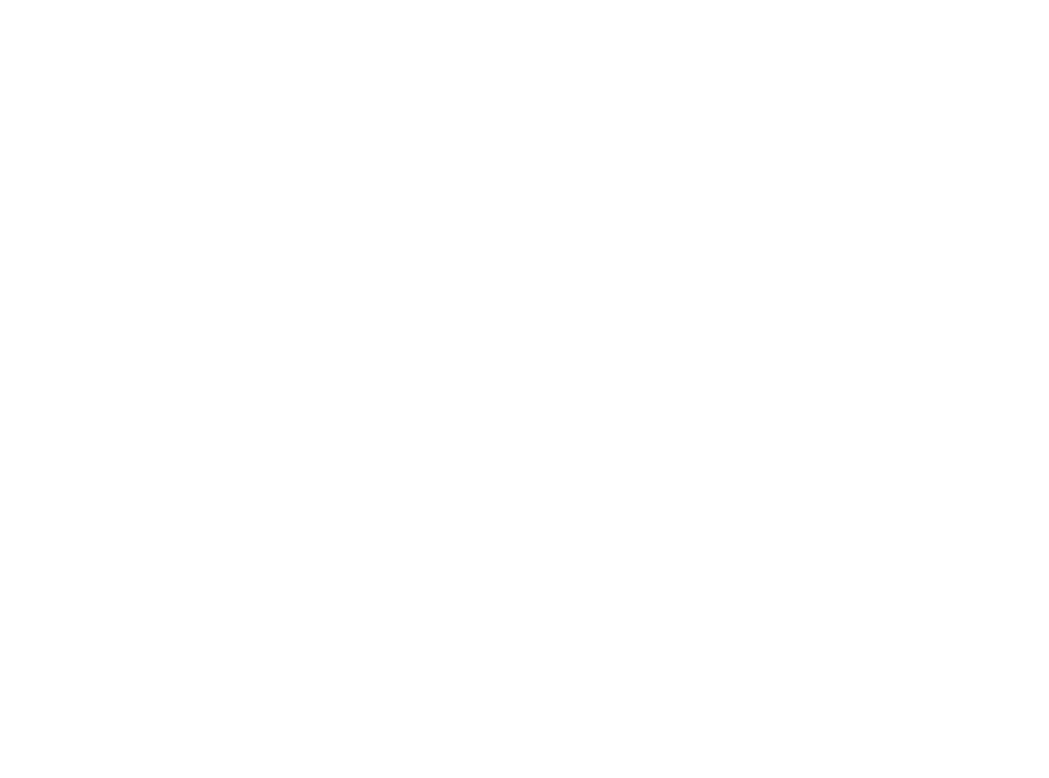
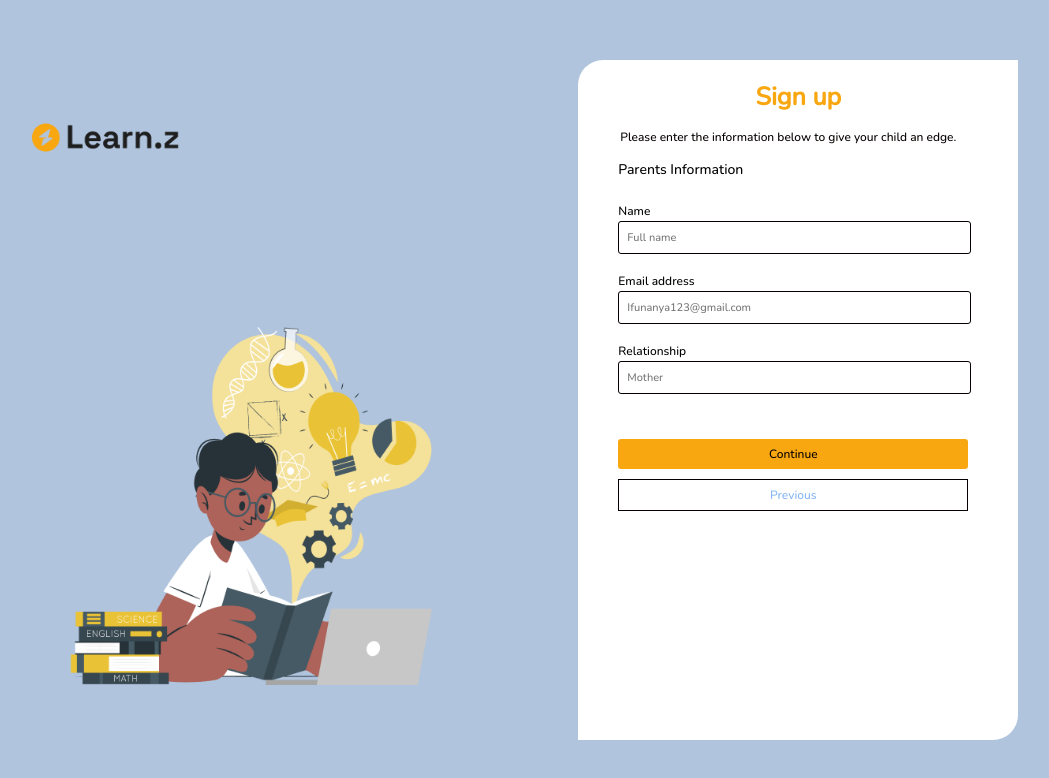
Before and after one commit to learnable-2022/LMS-YC-2-FE, a React (Vite) app: page /signup in a window 1280 px wide. Shown: the top 778 px of the page, without its empty margins (115-1164 px from the left). Built offline with nearby package versions, Linux system fonts and the light colour scheme.

Commit message:
Built and designed the sign up screen one

```diff
--- a/src/pages/SignUp/SignUp.jsx
+++ b/src/pages/SignUp/SignUp.jsx
@@ -1,8 +1,47 @@
+import React from 'react';
+import styles from './signup.module.css'
+import {Logo, FormImg} from '../../assets';
+
+
 function SignUp() {
     return (
-        <div>
-
+        <div className= {styles.mainBody}>
+        <div className= {styles.mainContainer}>
+          <div className= {styles.imageArea}>
+            <img src={Logo} alt="Logo Image" className= {styles.logoImage} />
+            <img src={FormImg} alt="Log in Image"  className= {styles.loginImage} />
+          </div>
+          <div className= {styles.formArea}>
+            <div className= {styles.formContainer}>
+              <h2 className = {styles.h2}>Sign up</h2>
+              <h4 className = {styles.h4}>Please enter the information below to give your child an edge.</h4>
+              <p className= {styles.formTitle}>Parents Information</p>
+              <form className = {styles.form}>
+              <div>
+                <label>Name</label>
+                <input type="text" id="name" placeholder='Full name' required/>
+              </div>
+                <div>
+                  <label>Email address</label>
+                  <input type="text" id="email" placeholder='Ifunanya123@gmail.com' required/>
+                </div>
+                <div>
+                <label>Relationship</label>
+                  <input type="text" id="relationship" placeholder='Mother' required/>
+                </div>
+              </form>
+              <div>
+                <button type="submit" className= {styles.continue}>
+                  Continue
+                </button>
+                <button className= {styles.previous}>
+                  Previous
+                </button>
+              </div>
+            </div>
+          </div>
         </div>
+      </div>
     )
 }
 
--- a/src/pages/SignUp/signup.module.css
+++ b/src/pages/SignUp/signup.module.css
@@ -0,0 +1,114 @@
+.mainBody {
+    background-color: #b0c4dd;
+    overflow-x: hidden;
+    }
+
+    .mainContainer {
+      display: flex;
+      flex-direction: row;
+      justify-content: space-evenly;
+    }
+
+    .imageArea {
+      max-width: 40%;
+      display: flex;
+      flex-direction: column;
+      right: 50px;
+      justify-content: space-evenly;
+    }
+
+    .logoImage {
+      width: 160px;
+      height: auto;
+    }
+
+  .loginImage {
+      width: 400px;
+      height: auto;
+      left: 57px;
+      top: 57px;
+    }
+
+    .formArea {
+      max-width: 60%;
+      display: flex;
+      right: 50px;
+      justify-content: center;
+      align-items: center;
+      height: 100vh;
+    }
+
+    .formContainer {
+      width: 400px;
+      height: 80vh;
+      padding: 20px;
+      top: 57px;
+      background-color: #fff;
+      border-radius: 25px 0;
+    }
+
+    .formTitle {
+      margin-left: 20px;
+      font-size: 14px;
+    }
+
+    .form {
+      display: flex;
+      flex-direction: column;
+      padding: 20px;
+    }
+
+    .form label {
+        font-size: 12px;
+    }
+
+    .h2 {
+      color: #F8A711;
+      text-align: center;
+      font-size: 25px;
+    }
+
+    .h4 {
+      color: #070000;
+      width: 350px;
+      text-align: center;
+      font-weight: normal;
+      margin: 15px;
+      font-size: 12px;
+    }
+
+
+    input[type="text"],
+    input[type="password"] {
+      padding: 8px;
+      margin-bottom: 15px;
+      font-size: 11px;
+      width: 93%;
+      background-color: transparent;
+      border: 1px solid #070000;
+      border-radius: 3px;
+    }
+
+    .formContainer .continue {
+        width: 350px;
+        font-size: 12px;
+        font-weight: 500;
+        padding: 7px;
+        margin-top: 10px;
+        margin-bottom: 10px;
+        margin-left: 20px;
+        background-color: #F8A711;
+      }
+
+      .formContainer  .previous {
+        width: 350px;
+        color: #86B7F4;
+        font-weight: 500;
+        padding: 7px;
+        margin-bottom: 10px;
+        margin-left: 20px;
+        font-size: 12px;
+        cursor: pointer;
+        background-color: transparent;
+        border: 1px solid #070000;
+      }
```
